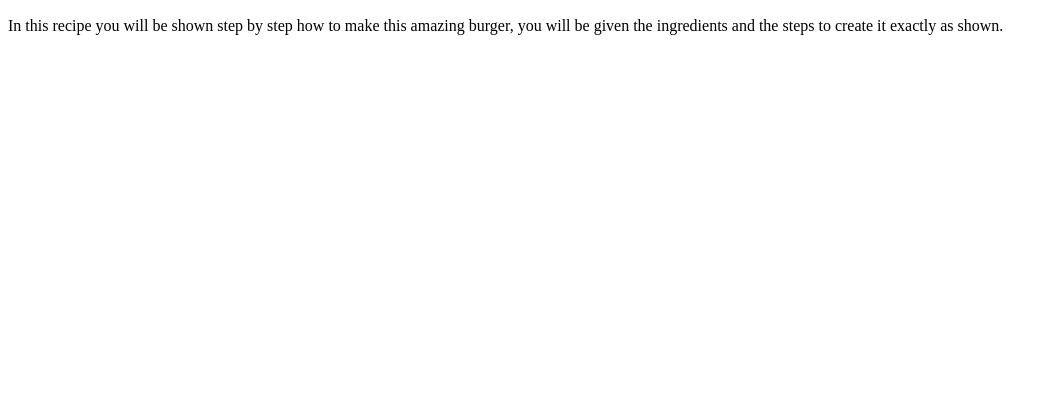
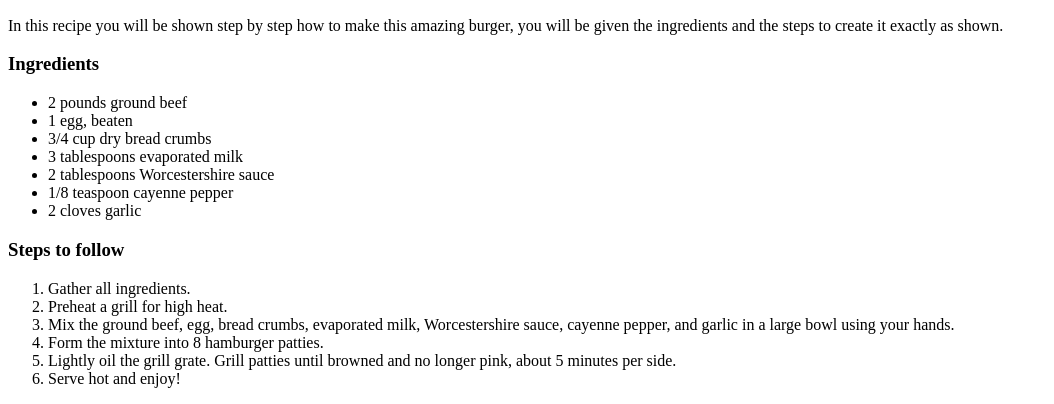
Before and after one commit to AdamAli1239/odin-recipes, a plain HTML site: page recipes/hamburger.html in a window 1280 px wide. Shown: the part 434-838 px from the top of the page, without its empty margins (0-1054 px from the left). Before the commit the page ends 800 px from the top, so only its background shows below. Drawn offline with Linux system fonts and the light colour scheme.

```diff
--- a/recipes/hamburger.html
+++ b/recipes/hamburger.html
@@ -10,9 +10,25 @@
     <img src="https://www.allrecipes.com/thmb/49Srz_vFJmmg40yDTfkoFdb8y7M=/750x0/filters:no_upscale():max_bytes(150000):strip_icc():format(webp)/49404-juiciest-hamburgers-ever-DDMFS-4x3-86fc27c741dd410aa365f96490c54060.jpg" alt="Juicy hamburger with pickles, tomatos, lettuce with a perfect bun">
     <h2>Description</h2>
     <p>In this recipe you will be shown step by step how to make this amazing burger, you will be given the ingredients and the steps to create it exactly as shown.</p>
-
-
-
+    <h3>Ingredients</h3>
+    <ul>
+        <li>2 pounds ground beef</li>
+        <li>1 egg, beaten</li>
+        <li>3/4 cup dry bread crumbs</li>
+        <li>3 tablespoons evaporated milk</li>
+        <li>2 tablespoons Worcestershire sauce</li>
+        <li>1/8 teaspoon cayenne pepper</li>
+        <li>2 cloves garlic</li>
+    </ul>
+    <h3>Steps to follow</h3>
+    <ol>
+        <li>Gather all ingredients.</li>
+        <li>Preheat a grill for high heat.</li>
+        <li>Mix the ground beef, egg, bread crumbs, evaporated milk, Worcestershire sauce, cayenne pepper, and garlic in a large bowl using your hands.</li>
+        <li>Form the mixture into 8 hamburger patties.</li>
+        <li>Lightly oil the grill grate. Grill patties until browned and no longer pink, about 5 minutes per side.</li>
+        <li>Serve hot and enjoy!</li>
+    </ol>
 
 </body>
 </html>
```
Also changed, not shown: recipes/blueberry_pie.html (added).
